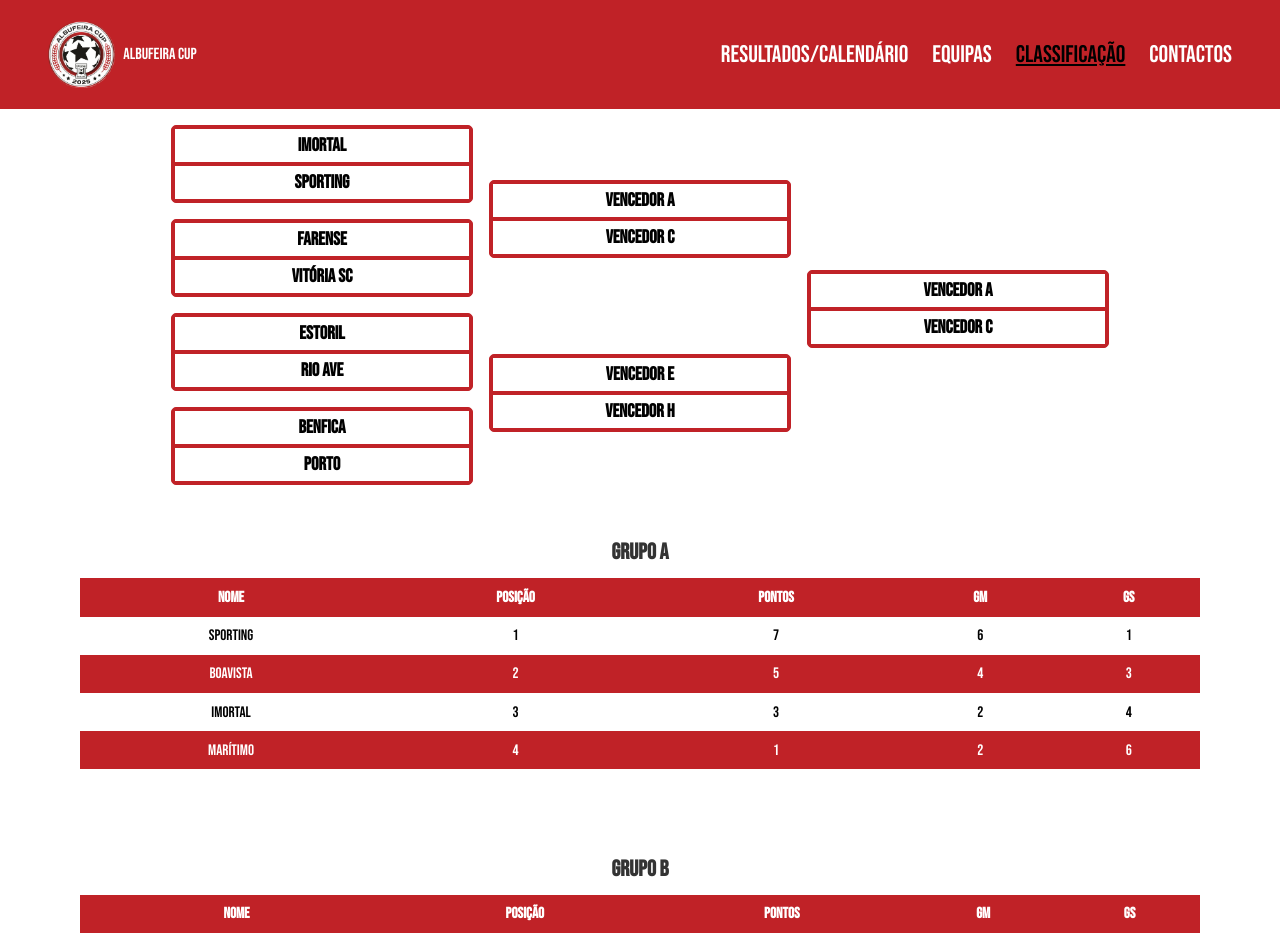
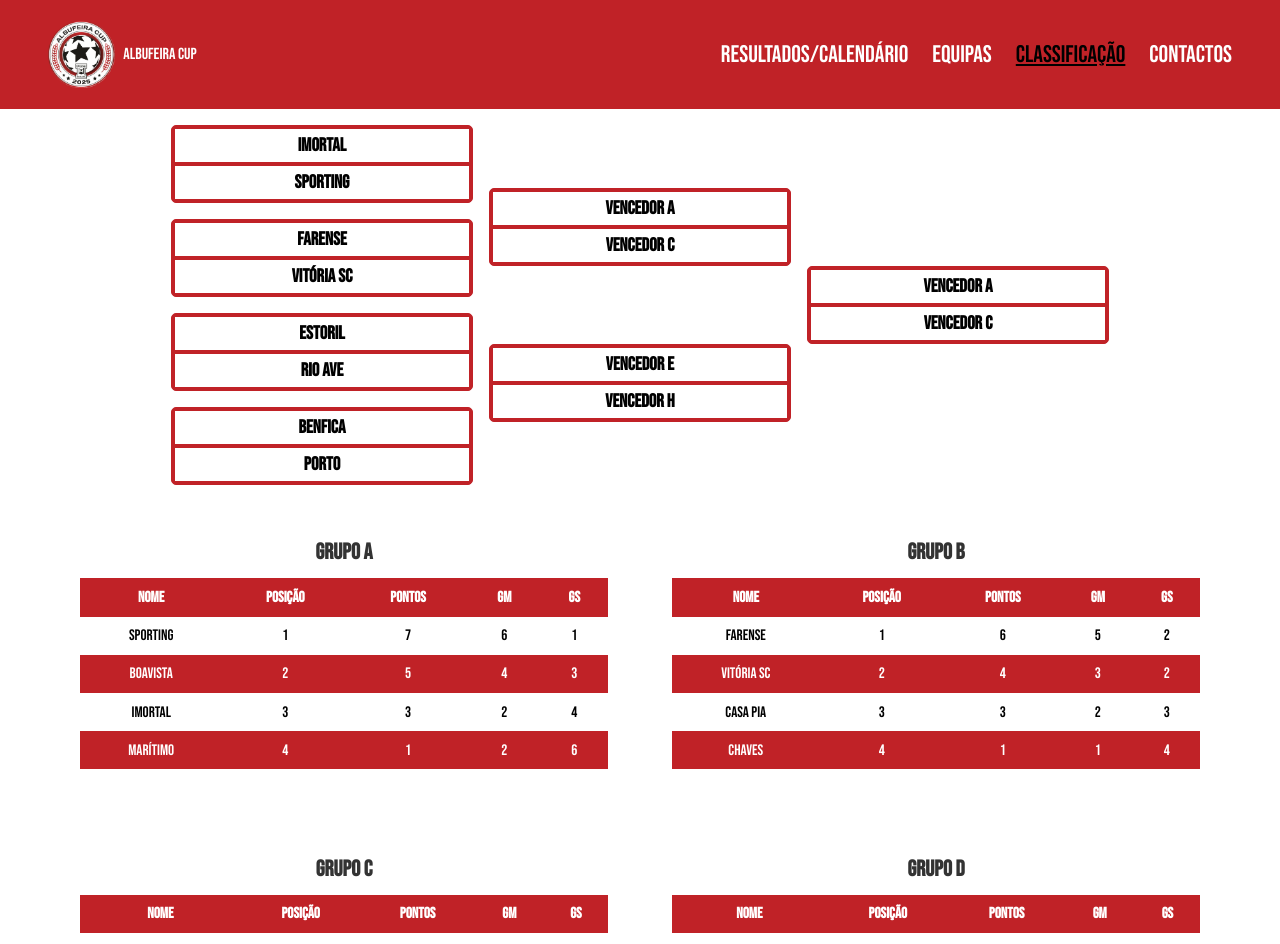
Before and after one commit to goncalocafi/abf-cup-front, a React (Vite) app: page /standings in a window 1280 px wide. Shown: the top 944 px of the page. Built offline with nearby package versions, Linux system fonts and the light colour scheme.

Commit message:
strandings css fix

```diff
--- a/src/components/Standings.jsx
+++ b/src/components/Standings.jsx
@@ -69,7 +69,7 @@
             <h3>Porto</h3>
           </div>
         </div>
-        <div className='quarters semi'>
+        <div className='quarters'>
           <div className='group'>
             <h3>Vencedor A</h3>
             <h3>Vencedor C</h3>
@@ -79,7 +79,7 @@
             <h3>Vencedor H</h3>
           </div>
         </div>
-        <div className='quarters final'>
+        <div className='quarters'>
           <div className='group'>
             <h3>Vencedor A</h3>
             <h3>Vencedor C</h3>
--- a/src/index.css
+++ b/src/index.css
@@ -132,6 +132,7 @@
   flex-direction: column;
   gap: 1em;
   text-align: center;
+  justify-content: space-evenly;
 }
 
 .group {
@@ -151,28 +152,15 @@
   background-color: white;
 }
 
-.semi {
-  position: relative;
-  gap: 6em;
-  top: 55px;
-}
-
-.final {
-  position: relative;
-  top: 145px;
-}
-
 .standings-tables {
-  display: flex;
-  flex-wrap: wrap;
-  justify-content: center;
+  display: grid;
+  grid-template-columns: 1fr 1fr;
   gap: 2rem;
   width: 90%;
   margin: 0 auto;
 }
 
 .group-table {
-  flex: 1 1 40rem;
   border-radius: 12px;
   padding: 1rem;
 }
```
Also changed, not shown: src/components/Teams.jsx (added).
